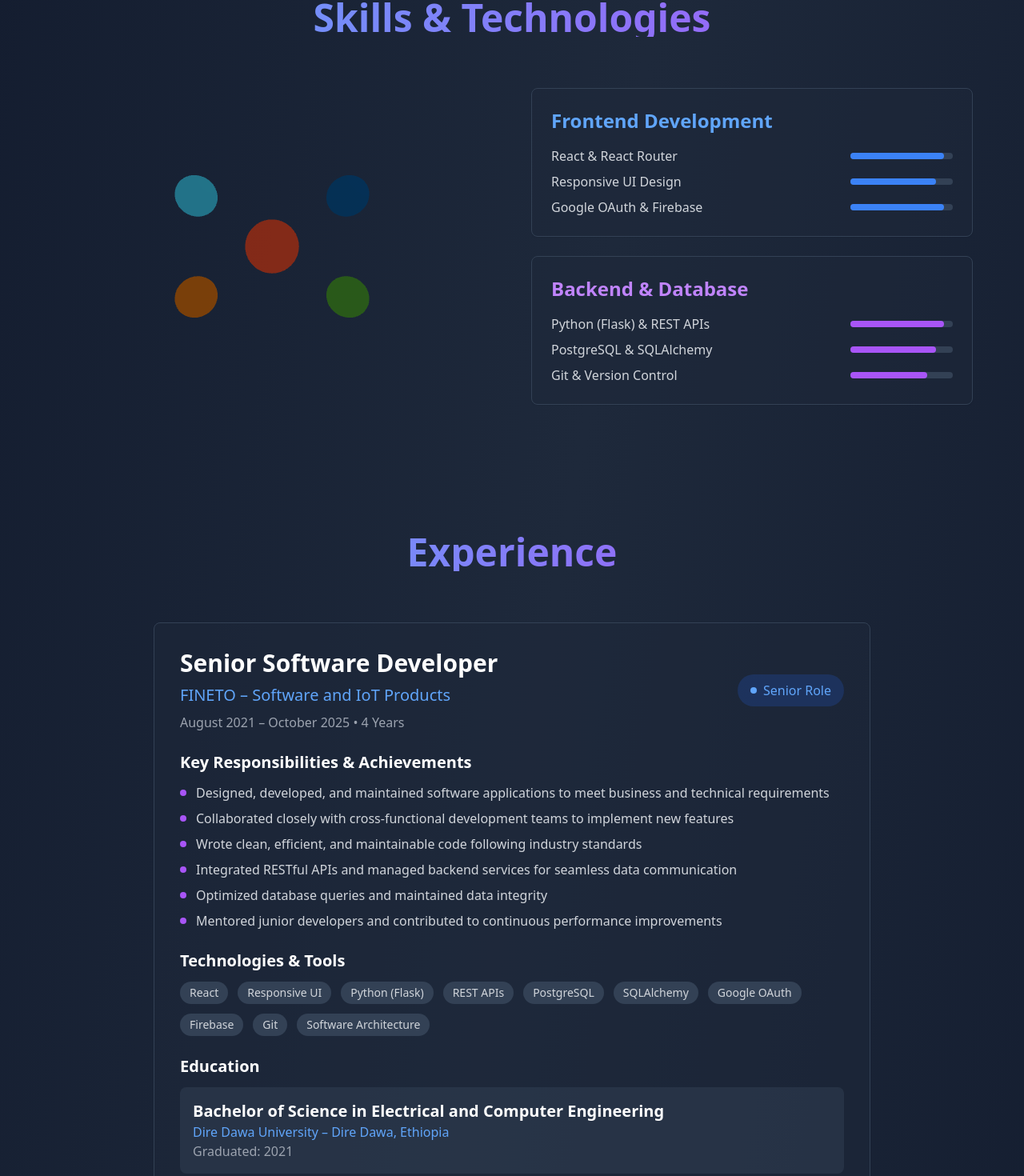
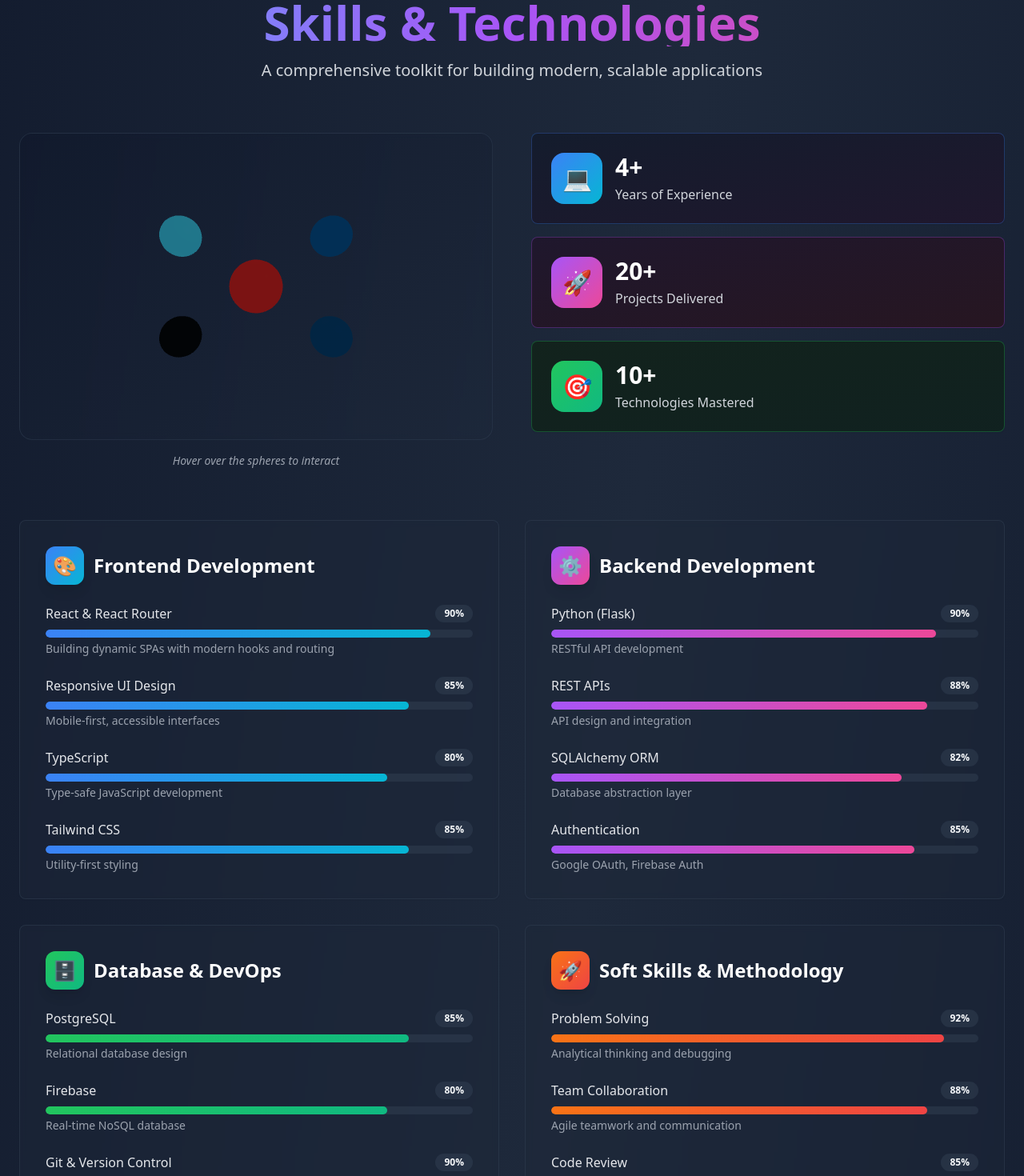
Before and after one commit to abubekerethionyx/mubarek-3d-architect, a React (Vite) app: page / in a window 1280 px wide. Shown: the part 2700-4170 px from the top of the page at 80% size. Built offline with nearby package versions, Linux system fonts and the light colour scheme.

Commit message:
feat: add SkillsSection component with 3D interactive skill visualization, quick stats, and detailed skill categories.

```diff
--- a/src/components/SkillsSection.tsx
+++ b/src/components/SkillsSection.tsx
@@ -3,6 +3,7 @@ import React, { useRef, useState } from 'react';
 import { Canvas, useFrame } from '@react-three/fiber';
 import * as THREE from 'three';
 import { Card } from '@/components/ui/card';
+import { Badge } from '@/components/ui/badge';
 
 interface SkillSphereProps {
   position: [number, number, number];
@@ -19,7 +20,7 @@ const SkillSphere: React.FC<SkillSphereProps> = ({ position, skill, color, isHov
   useFrame((state) => {
     if (meshRef.current) {
       meshRef.current.rotation.y = state.clock.elapsedTime * 0.5;
-      meshRef.current.scale.setScalar(isHovered ? 1.2 : 1);
+      meshRef.current.scale.setScalar(isHovered ? 1.3 : 1);
     }
   });
 
@@ -34,9 +35,11 @@ const SkillSphere: React.FC<SkillSphereProps> = ({ position, skill, color, isHov
         <meshStandardMaterial
           color={color}
           transparent
-          opacity={0.8}
+          opacity={0.85}
           emissive={color}
-          emissiveIntensity={isHovered ? 0.3 : 0.1}
+          emissiveIntensity={isHovered ? 0.4 : 0.15}
+          metalness={0.3}
+          roughness={0.4}
         />
       </mesh>
       <mesh position={[0, 0, 1]} ref={textRef}>
@@ -53,27 +56,86 @@ const SkillsSection: React.FC = () => {
   const skills = [
     { name: 'React', position: [-3, 2, 0] as [number, number, number], color: '#61dafb' },
     { name: 'Python', position: [3, 2, 0] as [number, number, number], color: '#3776ab' },
-    { name: 'Flask', position: [-3, -2, 0] as [number, number, number], color: '#ed8b00' },
-    { name: 'PostgreSQL', position: [3, -2, 0] as [number, number, number], color: '#6db33f' },
-    { name: 'Git', position: [0, 0, 2] as [number, number, number], color: '#ff6b35' },
+    { name: 'Flask', position: [-3, -2, 0] as [number, number, number], color: '#000000' },
+    { name: 'PostgreSQL', position: [3, -2, 0] as [number, number, number], color: '#336791' },
+    { name: 'Git', position: [0, 0, 2] as [number, number, number], color: '#f05033' },
+  ];
+
+  const skillCategories = [
+    {
+      title: 'Frontend Development',
+      icon: '🎨',
+      color: 'from-blue-500 to-cyan-500',
+      borderColor: 'border-blue-500/30',
+      skills: [
+        { name: 'React & React Router', level: 90, description: 'Building dynamic SPAs with modern hooks and routing' },
+        { name: 'Responsive UI Design', level: 85, description: 'Mobile-first, accessible interfaces' },
+        { name: 'TypeScript', level: 80, description: 'Type-safe JavaScript development' },
+        { name: 'Tailwind CSS', level: 85, description: 'Utility-first styling' },
+      ]
+    },
+    {
+      title: 'Backend Development',
+      icon: '⚙️',
+      color: 'from-purple-500 to-pink-500',
+      borderColor: 'border-purple-500/30',
+      skills: [
+        { name: 'Python (Flask)', level: 90, description: 'RESTful API development' },
+        { name: 'REST APIs', level: 88, description: 'API design and integration' },
+        { name: 'SQLAlchemy ORM', level: 82, description: 'Database abstraction layer' },
+        { name: 'Authentication', level: 85, description: 'Google OAuth, Firebase Auth' },
+      ]
+    },
+    {
+      title: 'Database & DevOps',
+      icon: '🗄️',
+      color: 'from-green-500 to-emerald-500',
+      borderColor: 'border-green-500/30',
+      skills: [
+        { name: 'PostgreSQL', level: 85, description: 'Relational database design' },
+        { name: 'Firebase', level: 80, description: 'Real-time NoSQL database' },
+        { name: 'Git & Version Control', level: 90, description: 'Collaborative development' },
+        { name: 'Deployment', level: 82, description: 'CI/CD and cloud hosting' },
+      ]
+    },
+    {
+      title: 'Soft Skills & Methodology',
+      icon: '🚀',
+      color: 'from-orange-500 to-red-500',
+      borderColor: 'border-orange-500/30',
+      skills: [
+        { name: 'Problem Solving', level: 92, description: 'Analytical thinking and debugging' },
+        { name: 'Team Collaboration', level: 88, description: 'Agile teamwork and communication' },
+        { name: 'Code Review', level: 85, description: 'Quality assurance and best practices' },
+        { name: 'Adaptability', level: 90, description: 'Quick learning of new technologies' },
+      ]
+    }
   ];
 
   return (
     <div className="container mx-auto px-6">
-      <div className="max-w-6xl mx-auto">
-        <h2 className="text-5xl font-bold text-center mb-16 bg-gradient-to-r from-blue-400 to-purple-500 bg-clip-text text-transparent">
+      <div className="max-w-7xl mx-auto">
+        <div className="text-center mb-16 animate-fade-in">
+          <h2 className="text-6xl font-bold mb-4 bg-gradient-to-r from-blue-400 via-purple-500 to-pink-500 bg-clip-text text-transparent">
             Skills & Technologies
           </h2>
+          <p className="text-xl text-gray-300 max-w-2xl mx-auto">
+            A comprehensive toolkit for building modern, scalable applications
+          </p>
+        </div>
 
-        <div className="grid lg:grid-cols-2 gap-12 items-center">
-          <div className="h-96">
+        <div className="grid lg:grid-cols-2 gap-12 items-start mb-16">
+          {/* 3D Visualization */}
+          <div className="relative">
+            <div className="h-96 bg-gradient-to-br from-slate-900/50 to-slate-800/50 rounded-2xl border border-slate-700/50 backdrop-blur-sm overflow-hidden">
               <Canvas
                 camera={{ position: [0, 0, 8], fov: 75 }}
                 style={{ background: 'transparent' }}
               >
                 <ambientLight intensity={0.6} />
-              <pointLight position={[10, 10, 10]} intensity={1} />
-              <pointLight position={[-10, -10, -10]} intensity={0.5} color="purple" />
+                <pointLight position={[10, 10, 10]} intensity={1.2} color="#60a5fa" />
+                <pointLight position={[-10, -10, -10]} intensity={0.8} color="#a78bfa" />
+                <pointLight position={[0, 10, -5]} intensity={0.6} color="#ec4899" />
 
                 {skills.map((skill) => (
                   <SkillSphere
@@ -86,56 +148,115 @@ const SkillsSection: React.FC = () => {
                   />
                 ))}
               </Canvas>
+
+              {hoveredSkill && (
+                <div className="absolute bottom-4 left-1/2 transform -translate-x-1/2 bg-slate-800/90 backdrop-blur-md px-6 py-3 rounded-full border border-blue-500/50 shadow-lg">
+                  <p className="text-white font-semibold text-lg">{hoveredSkill}</p>
+                </div>
+              )}
+            </div>
+            <div className="mt-4 text-center">
+              <p className="text-sm text-gray-400 italic">Hover over the spheres to interact</p>
+            </div>
           </div>
 
-          <div className="space-y-6">
-            <Card className="bg-slate-800/50 border-slate-700 p-6">
-              <h3 className="text-2xl font-bold text-blue-400 mb-4">Frontend Development</h3>
-              <div className="space-y-2">
-                <div className="flex justify-between items-center">
-                  <span className="text-gray-300">React & React Router</span>
-                  <div className="w-32 bg-slate-700 rounded-full h-2">
-                    <div className="bg-blue-500 h-2 rounded-full w-11/12"></div>
+          {/* Quick Stats */}
+          <div className="space-y-4">
+            <Card className="bg-gradient-to-br from-blue-600/10 to-purple-600/10 border-blue-500/30 p-6 backdrop-blur-sm hover:scale-105 transition-transform duration-300">
+              <div className="flex items-center gap-4">
+                <div className="w-16 h-16 bg-gradient-to-br from-blue-500 to-cyan-500 rounded-2xl flex items-center justify-center text-3xl">
+                  💻
                 </div>
-                </div>
-                <div className="flex justify-between items-center">
-                  <span className="text-gray-300">Responsive UI Design</span>
-                  <div className="w-32 bg-slate-700 rounded-full h-2">
-                    <div className="bg-blue-500 h-2 rounded-full w-10/12"></div>
-                  </div>
-                </div>
-                <div className="flex justify-between items-center">
-                  <span className="text-gray-300">Google OAuth & Firebase</span>
-                  <div className="w-32 bg-slate-700 rounded-full h-2">
-                    <div className="bg-blue-500 h-2 rounded-full w-11/12"></div>
-                  </div>
+                <div>
+                  <div className="text-3xl font-bold text-white mb-1">4+</div>
+                  <div className="text-gray-300">Years of Experience</div>
                 </div>
               </div>
             </Card>
 
-            <Card className="bg-slate-800/50 border-slate-700 p-6">
-              <h3 className="text-2xl font-bold text-purple-400 mb-4">Backend & Database</h3>
-              <div className="space-y-2">
-                <div className="flex justify-between items-center">
-                  <span className="text-gray-300">Python (Flask) & REST APIs</span>
-                  <div className="w-32 bg-slate-700 rounded-full h-2">
-                    <div className="bg-purple-500 h-2 rounded-full w-11/12"></div>
+            <Card className="bg-gradient-to-br from-purple-600/10 to-pink-600/10 border-purple-500/30 p-6 backdrop-blur-sm hover:scale-105 transition-transform duration-300">
+              <div className="flex items-center gap-4">
+                <div className="w-16 h-16 bg-gradient-to-br from-purple-500 to-pink-500 rounded-2xl flex items-center justify-center text-3xl">
+                  🚀
                 </div>
-                </div>
-                <div className="flex justify-between items-center">
-                  <span className="text-gray-300">PostgreSQL & SQLAlchemy</span>
-                  <div className="w-32 bg-slate-700 rounded-full h-2">
-                    <div className="bg-purple-500 h-2 rounded-full w-10/12"></div>
-                  </div>
-                </div>
-                <div className="flex justify-between items-center">
-                  <span className="text-gray-300">Git & Version Control</span>
-                  <div className="w-32 bg-slate-700 rounded-full h-2">
-                    <div className="bg-purple-500 h-2 rounded-full w-9/12"></div>
-                  </div>
+                <div>
+                  <div className="text-3xl font-bold text-white mb-1">20+</div>
+                  <div className="text-gray-300">Projects Delivered</div>
                 </div>
               </div>
             </Card>
+
+            <Card className="bg-gradient-to-br from-green-600/10 to-emerald-600/10 border-green-500/30 p-6 backdrop-blur-sm hover:scale-105 transition-transform duration-300">
+              <div className="flex items-center gap-4">
+                <div className="w-16 h-16 bg-gradient-to-br from-green-500 to-emerald-500 rounded-2xl flex items-center justify-center text-3xl">
+                  🎯
+                </div>
+                <div>
+                  <div className="text-3xl font-bold text-white mb-1">10+</div>
+                  <div className="text-gray-300">Technologies Mastered</div>
+                </div>
+              </div>
+            </Card>
+          </div>
+        </div>
+
+        {/* Detailed Skills Grid */}
+        <div className="grid md:grid-cols-2 gap-8">
+          {skillCategories.map((category, idx) => (
+            <Card
+              key={category.title}
+              className="bg-slate-800/40 border-slate-700/50 p-8 backdrop-blur-sm hover:bg-slate-800/60 transition-all duration-300 animate-fade-in"
+              style={{ animationDelay: `${idx * 100}ms` }}
+            >
+              <div className="flex items-center gap-3 mb-6">
+                <div className={`w-12 h-12 bg-gradient-to-br ${category.color} rounded-xl flex items-center justify-center text-2xl shadow-lg`}>
+                  {category.icon}
+                </div>
+                <h3 className="text-2xl font-bold text-white">{category.title}</h3>
+              </div>
+
+              <div className="space-y-6">
+                {category.skills.map((skill) => (
+                  <div key={skill.name} className="group">
+                    <div className="flex justify-between items-center mb-2">
+                      <span className="text-gray-200 font-medium group-hover:text-blue-400 transition-colors">
+                        {skill.name}
+                      </span>
+                      <Badge variant="secondary" className="bg-slate-700/50">
+                        {skill.level}%
+                      </Badge>
+                    </div>
+                    <div className="w-full bg-slate-700/50 rounded-full h-2.5 mb-1 overflow-hidden">
+                      <div
+                        className={`h-full bg-gradient-to-r ${category.color} rounded-full transition-all duration-1000 ease-out`}
+                        style={{ width: `${skill.level}%` }}
+                      ></div>
+                    </div>
+                    <p className="text-sm text-gray-400">{skill.description}</p>
+                  </div>
+                ))}
+              </div>
+            </Card>
+          ))}
+        </div>
+
+        {/* Technologies Badges */}
+        <div className="mt-16 text-center">
+          <h3 className="text-2xl font-bold text-white mb-6">Technologies I Work With</h3>
+          <div className="flex flex-wrap justify-center gap-3">
+            {[
+              'React', 'TypeScript', 'Python', 'Flask', 'PostgreSQL', 'Firebase',
+              'REST APIs', 'Git', 'Tailwind CSS', 'SQLAlchemy', 'OAuth', 'Responsive Design',
+              'Version Control', 'Debugging', 'Deployment', 'Team Collaboration'
+            ].map((tech) => (
+              <Badge
+                key={tech}
+                variant="secondary"
+                className="px-4 py-2 text-sm bg-slate-800/60 border border-slate-700/50 hover:bg-gradient-to-r hover:from-blue-600/20 hover:to-purple-600/20 hover:border-blue-500/50 transition-all duration-300 cursor-default"
+              >
+                {tech}
+              </Badge>
+            ))}
           </div>
         </div>
       </div>
```
Lines whose indentation alone changed are shown as unchanged.
